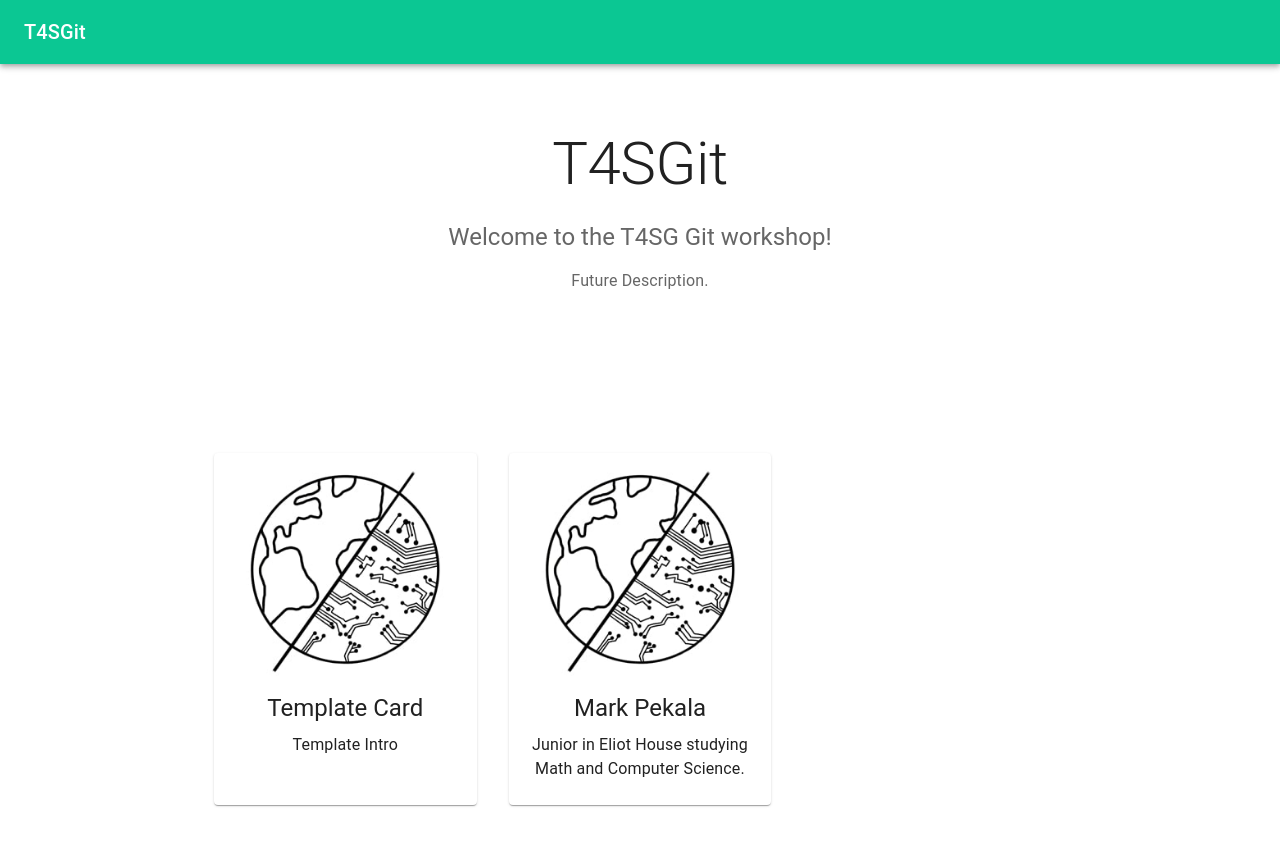
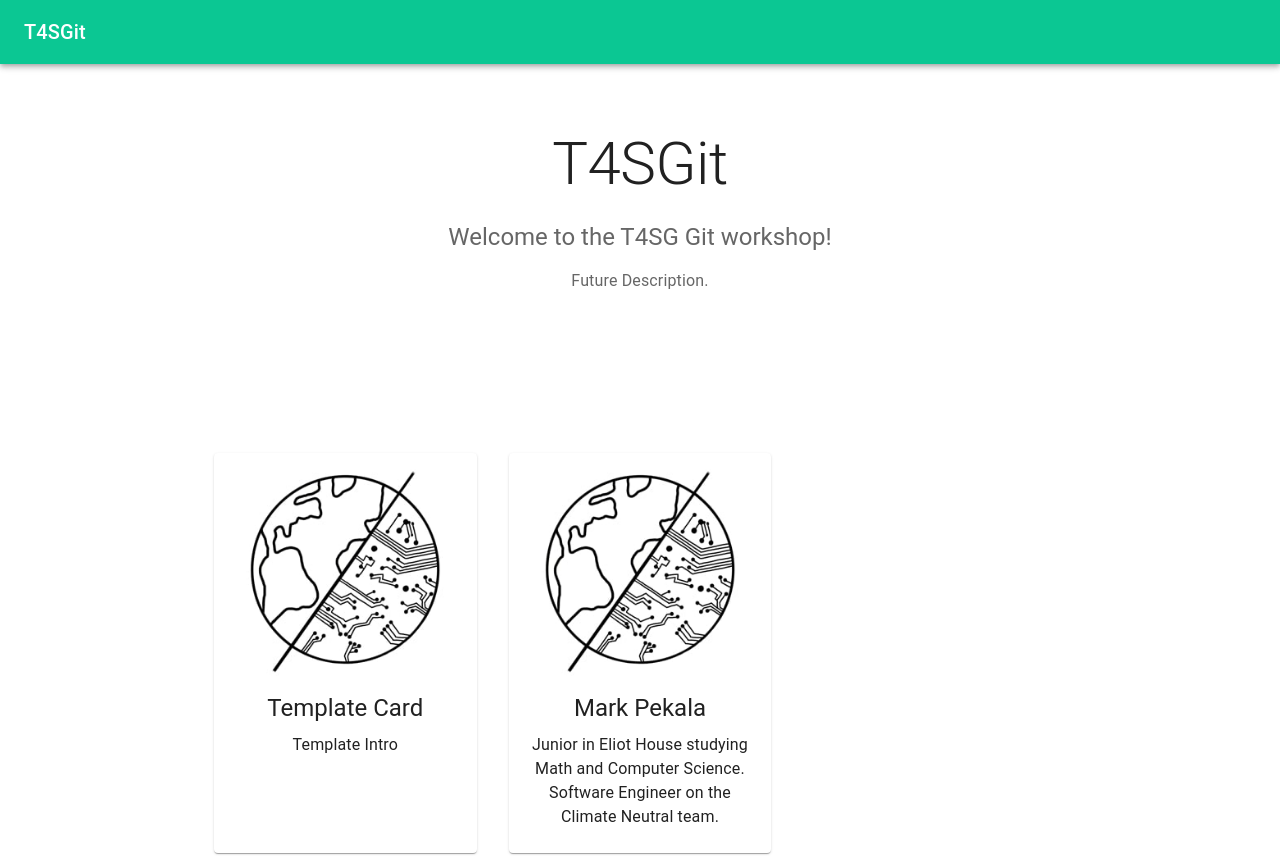
Before and after one commit to hcs-t4sg/git-workshop, a React (Vite) app: page / in a window 1280 px wide. Shown: the top 856 px of the page. Built offline with nearby package versions, Linux system fonts and the light colour scheme.

Commit message:
added to card description

```diff
--- a/src/MarkCard.tsx
+++ b/src/MarkCard.tsx
@@ -25,6 +25,7 @@ export default function MarkCard() {
           </Typography>
           <Typography>
             Junior in Eliot House studying Math and Computer Science.
+            Software Engineer on the Climate Neutral team.
           </Typography>
         </CardContent>
       </Card>
```
